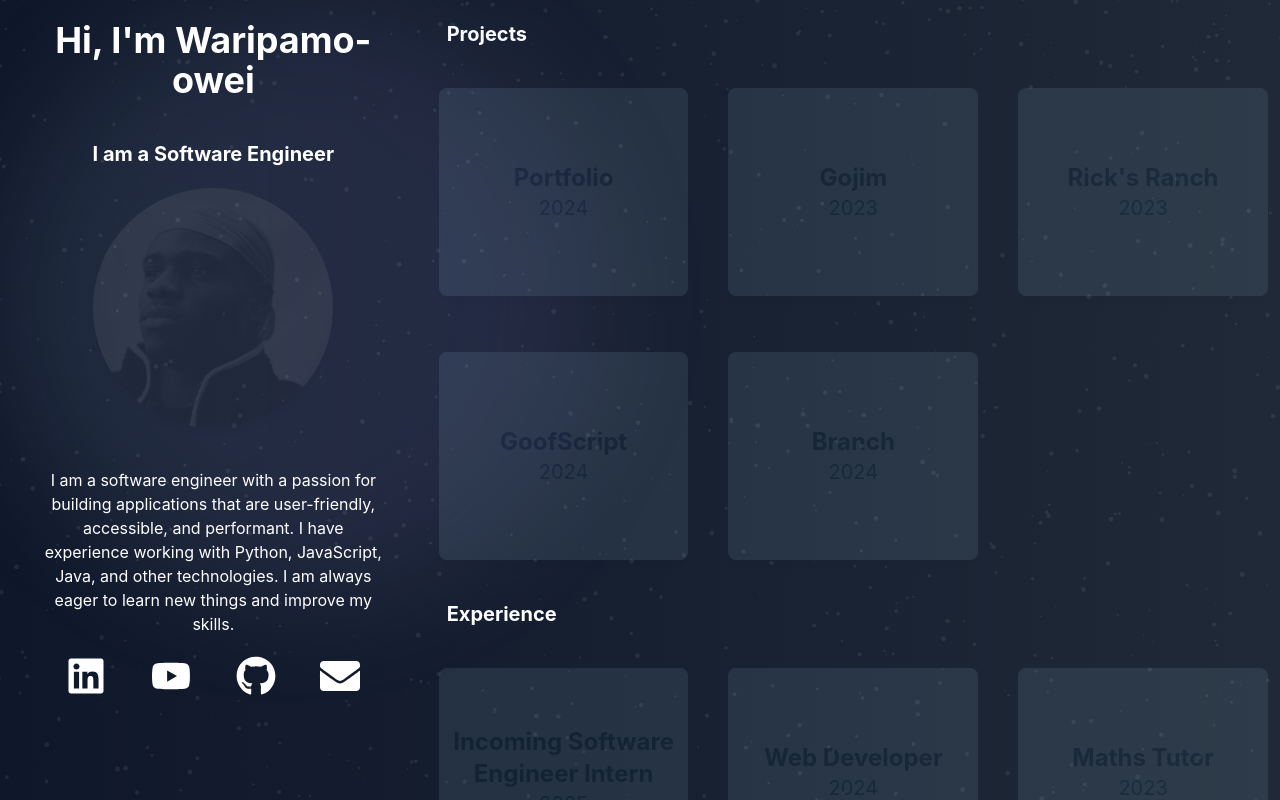
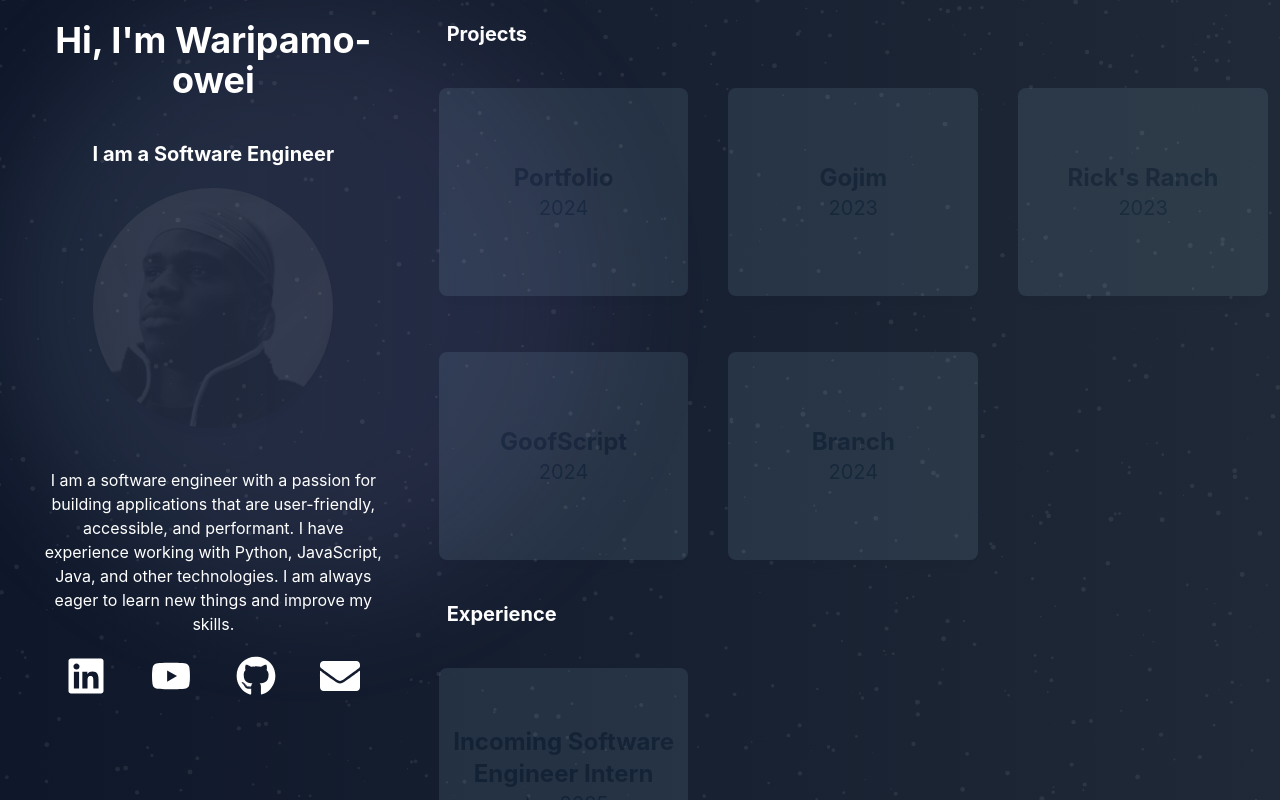
Before and after one commit to wdudafa/wdudafa, a React (Create React App) app: page / in a window 1280 px wide. Built offline with nearby package versions, Linux system fonts and the light colour scheme; a web font is replaced by a local one.

Commit message:
Update experience date format and remove outdated entries

```diff
--- a/src/constants/experiences.ts
+++ b/src/constants/experiences.ts
@@ -7,28 +7,8 @@ export interface Experience {
 export const experiences: Experience[] = [
   {
     title: "Incoming Software Engineer Intern",
-    date: "2025",
+    date: "Jun 2025",
     description: "",
     technologies: [""],
   },
-  {
-    title: "Web Developer",
-    date: "2024",
-    description:
-      "I worked at HackSussex, making sure the website was pleasing to look at and easy to use.",
-    technologies: ["React", "TypeScript", "Bootstrap"],
-  },
-  {
-    title: "Maths Tutor",
-    date: "2023",
-    description:
-      "I helped GCSE students with Mathematics concepts they were struggling with.",
-    technologies: [""],
-  },
-  {
-    title: "Computer Science Tutor",
-    date: "2024",
-    description: "Helped A-Level CS students go over various topics.",
-    technologies: [""],
-  },
 ];
```
